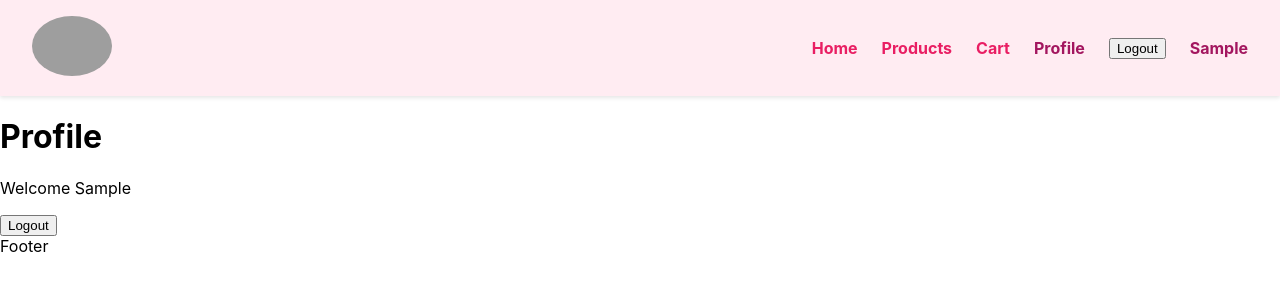
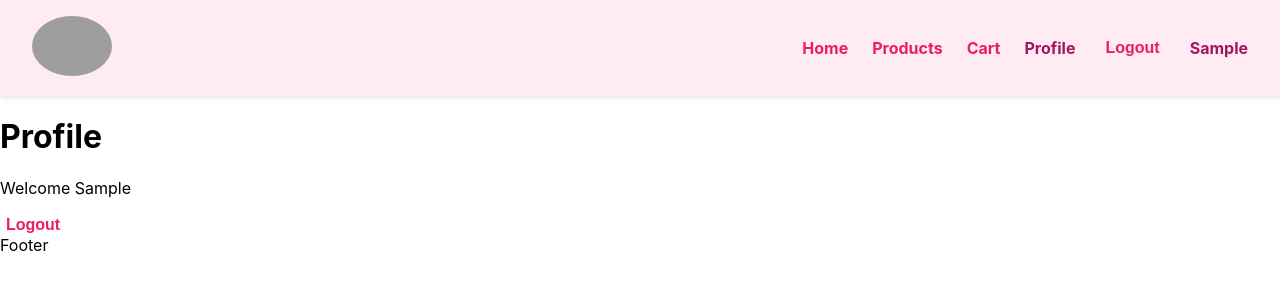
Before and after one commit to angelontz/candy-shop, a React (Create React App) app: page /login in a window 1280 px wide. Both pictures are taken after typing "Sample" into the empty fields and a click on the button "Login". Shown: the top 300 px of the page. Built offline with nearby package versions, Linux system fonts and the light colour scheme; grey boxes are pictures that could not be loaded.

Commit message:
fixing login/logout buttons

```diff
--- a/src/components/Header.css
+++ b/src/components/Header.css
@@ -30,6 +30,20 @@
   font-size: 1rem;
   position: relative;
   transition: color 0.2s ease;
+}
+
+.logout-btn {
+  background: none;
+  border: none;
+  color: #e91e63;
+  font-weight: bold;
+  font-size: 1rem;
+  cursor: pointer;
+  transition: color 0.2s ease;
+}
+
+.logout-btn:hover {
+  color: #a3165f;
 }
 
 .navbar-right a:hover,
--- a/src/components/Header.jsx
+++ b/src/components/Header.jsx
@@ -10,7 +10,6 @@ function Header() {
   const { user, logout } = useContext(AuthContext);
   const [mobileOpen, setMobileOpen] = useState(false);
   const location = useLocation();
-
 
   const cartCount = cartItems.reduce((sum, item) => sum + item.quantity, 0);
 
@@ -36,10 +35,11 @@ function Header() {
             <Link to="/profile" className={isActive('/profile') ? 'active' : ''}>Profile</Link>
             <button onClick={logout} className="logout-btn">Logout</button>
           </>
-        ) : (
-          <Link to="/login" className={isActive('/login') ? 'active' : ''}>Login</Link>
-        )}
-        <Link to={user ? '/profile' : '/login'} className={isActive('/profile') ? 'active' : ''}>
+        ) : null}
+        <Link
+          to={user ? '/profile' : '/login'}
+          className={isActive(user ? '/profile' : '/login') ? 'active' : ''}
+        >
           {user ? user.name : 'Login'}
         </Link>
       </div>
--- a/src/pages/Profile.jsx
+++ b/src/pages/Profile.jsx
@@ -13,7 +13,8 @@ function Profile() {
     <div>
       <h1>Profile</h1>
       <p>Welcome {user.name}</p>
-      <button onClick={logout}>Logout</button>
+
+      <button onClick={logout} className="logout-btn">Logout</button>
     </div>
   );
 }
```
Also changed, not shown: 1 other file (tests, documents, lock files or other folders).
